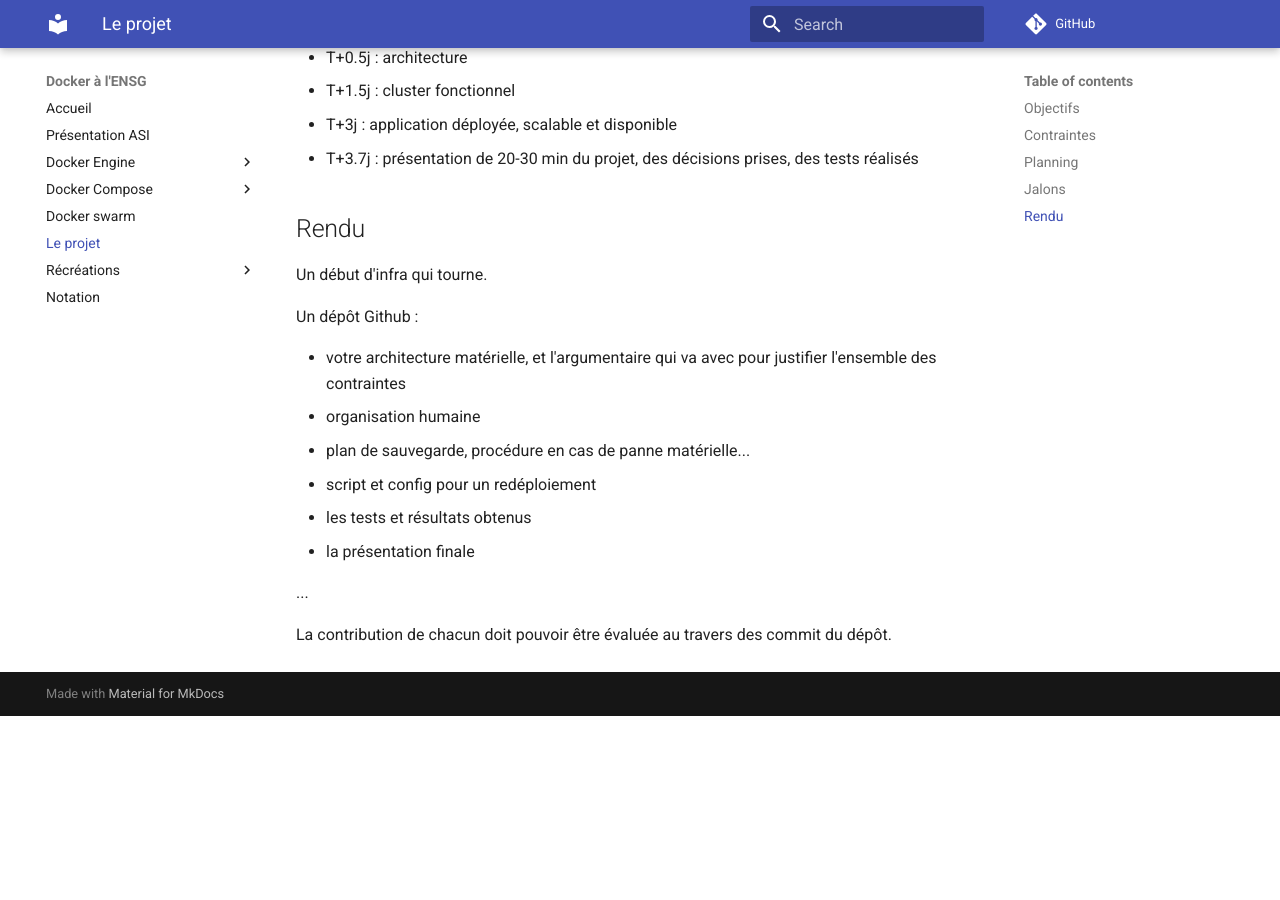
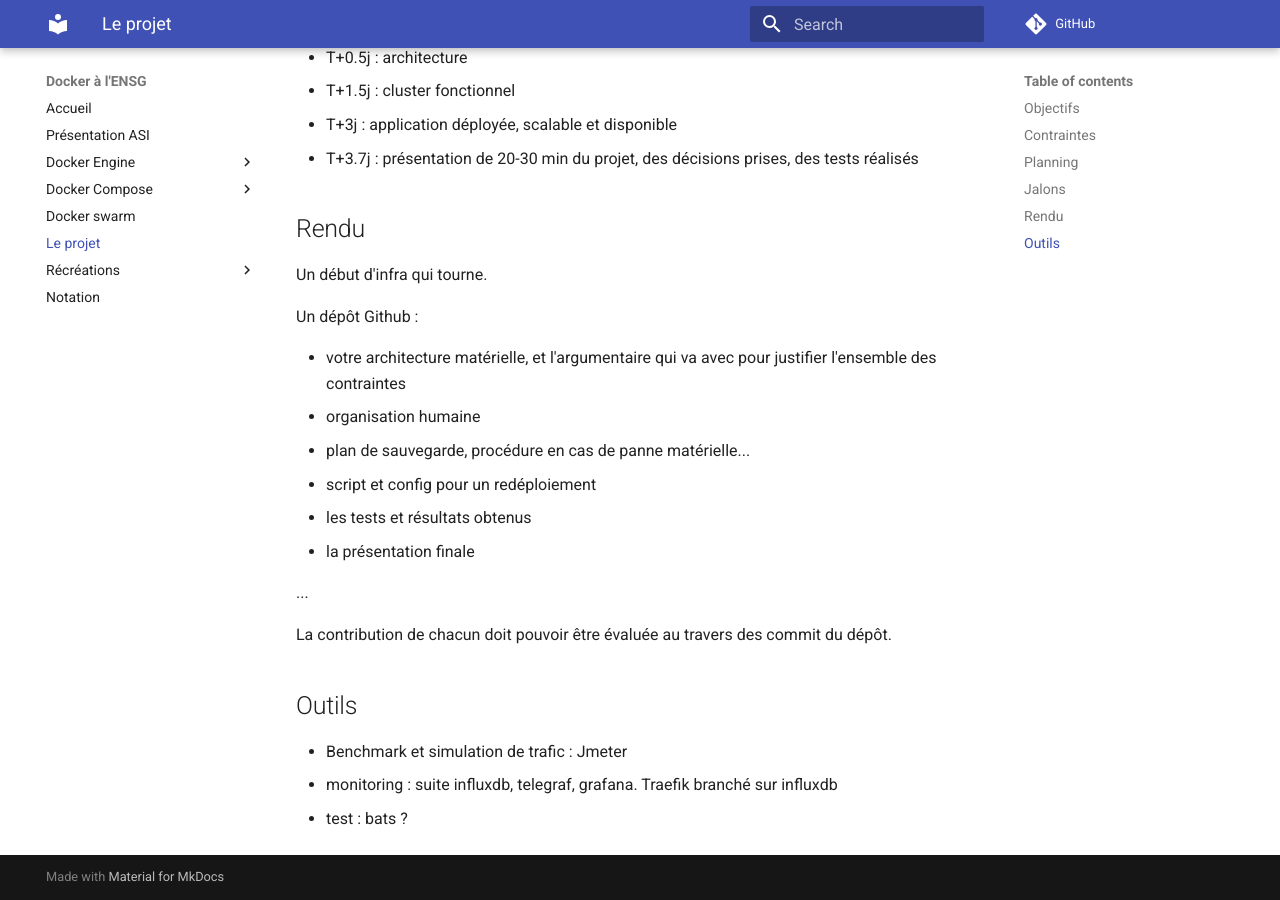
Before and after one commit to tcoupin/tp-docker-ensg, an MkDocs documentation site: the page built from docs/projet-swarm.md, in a window 1280 px wide and 900 px high, scrolled down 838 px. Built offline with MkDocs 1.6.1 and Material for MkDocs 9.7.7, drawn with Linux system fonts in a browser that asks for light colours; comment, search, counter and statistics services are not loaded; old or Windows-style settings are respelled for this version of MkDocs; before the commit the page ends 1554 px from its top, so only the background shows below that.

Commit message:
Update projet-swarm.md

```diff
--- a/docs/projet-swarm.md
+++ b/docs/projet-swarm.md
@@ -44,3 +44,10 @@ Un dépôt Github :
 ...
 
 La contribution de chacun doit pouvoir être évaluée au travers des commit du dépôt.
+
+
+## Outils
+
+- Benchmark et simulation de trafic : Jmeter
+- monitoring : suite influxdb, telegraf, grafana. Traefik branché sur influxdb
+- test : bats ?
```
